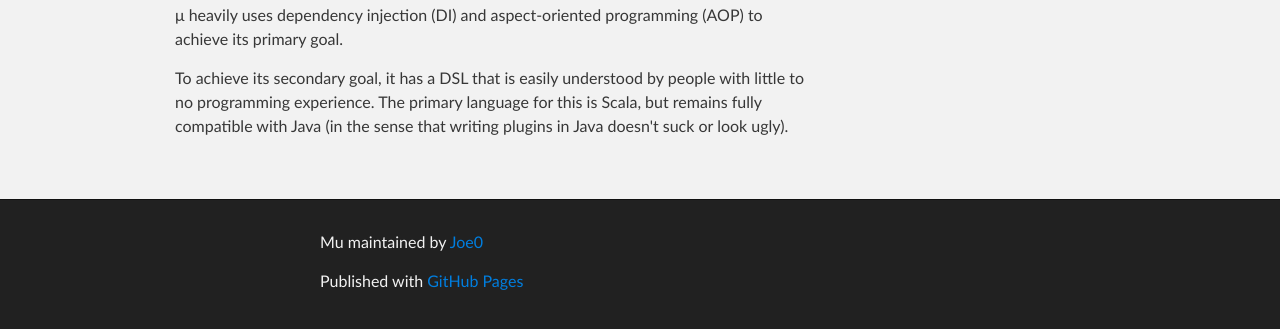
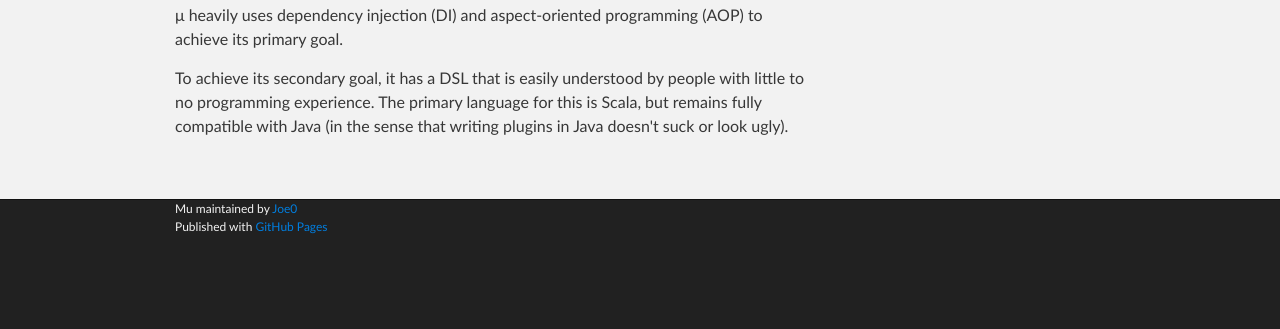
Before and after one commit to Joe0/Mu, a plain HTML site: page index.html in a window 1280 px wide. Shown: the part 433-762 px from the top of the page. Drawn offline with Linux system fonts and the light colour scheme; a script that the page names is missing.

Commit message:
Repositioned footer

```diff
--- a/index.html
+++ b/index.html
@@ -81,9 +81,9 @@
 
     <!-- FOOTER  -->
     <div id="footer_wrap" class="outer">
-      <footer class="inner">
-        <p class="copyright">Mu maintained by <a href="https://github.com/Joe0">Joe0</a></p>
-        <p>Published with <a href="http://pages.github.com">GitHub Pages</a></p>
+      <footer class="inner_footer">
+        <p class="footer_text">Mu maintained by <a href="https://github.com/Joe0">Joe0</a></p>
+        <p class="footer_text">Published with <a href="http://pages.github.com">GitHub Pages</a></p>
       </footer>
     </div>
 
--- a/stylesheets/stylesheet.css
+++ b/stylesheets/stylesheet.css
@@ -275,6 +275,13 @@ Full-Width Styles
   margin: 0 auto;
 }
 
+.inner_footer {
+  position: relative;
+  max-width: 640px;
+  margin: 0 auto;
+  padding-right: 290px;
+}
+
 #forkme_banner {
   display: block;
   position: absolute;
@@ -399,6 +406,11 @@ Full-Width Styles
 	padding-left: 10px;
 }
 
+.footer_text {
+	font-size: 12px;
+	margin: 0 0 0 0;
+}
+
 /*******************************************************************************
 Small Device Styles
 *******************************************************************************/
```
